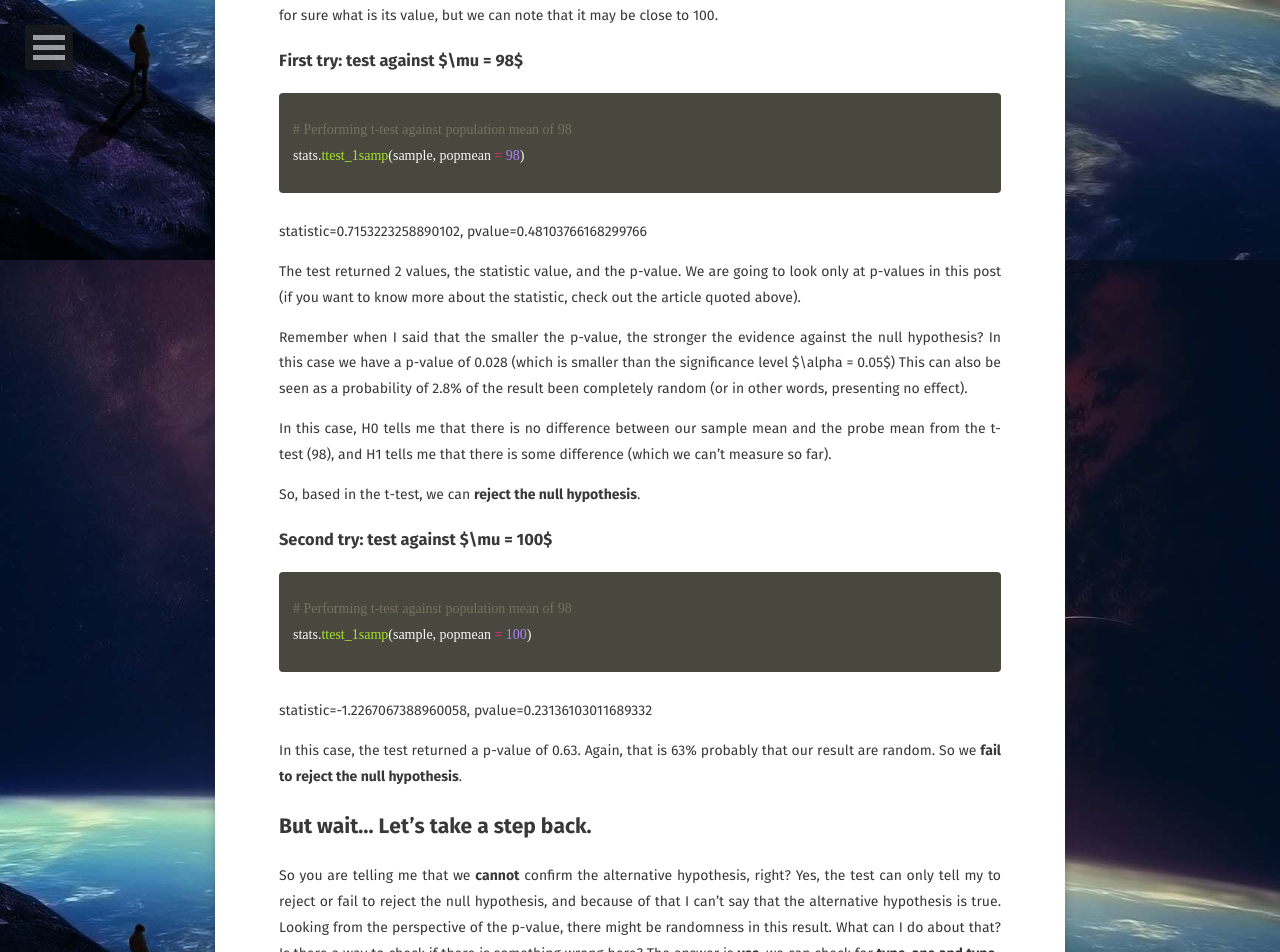
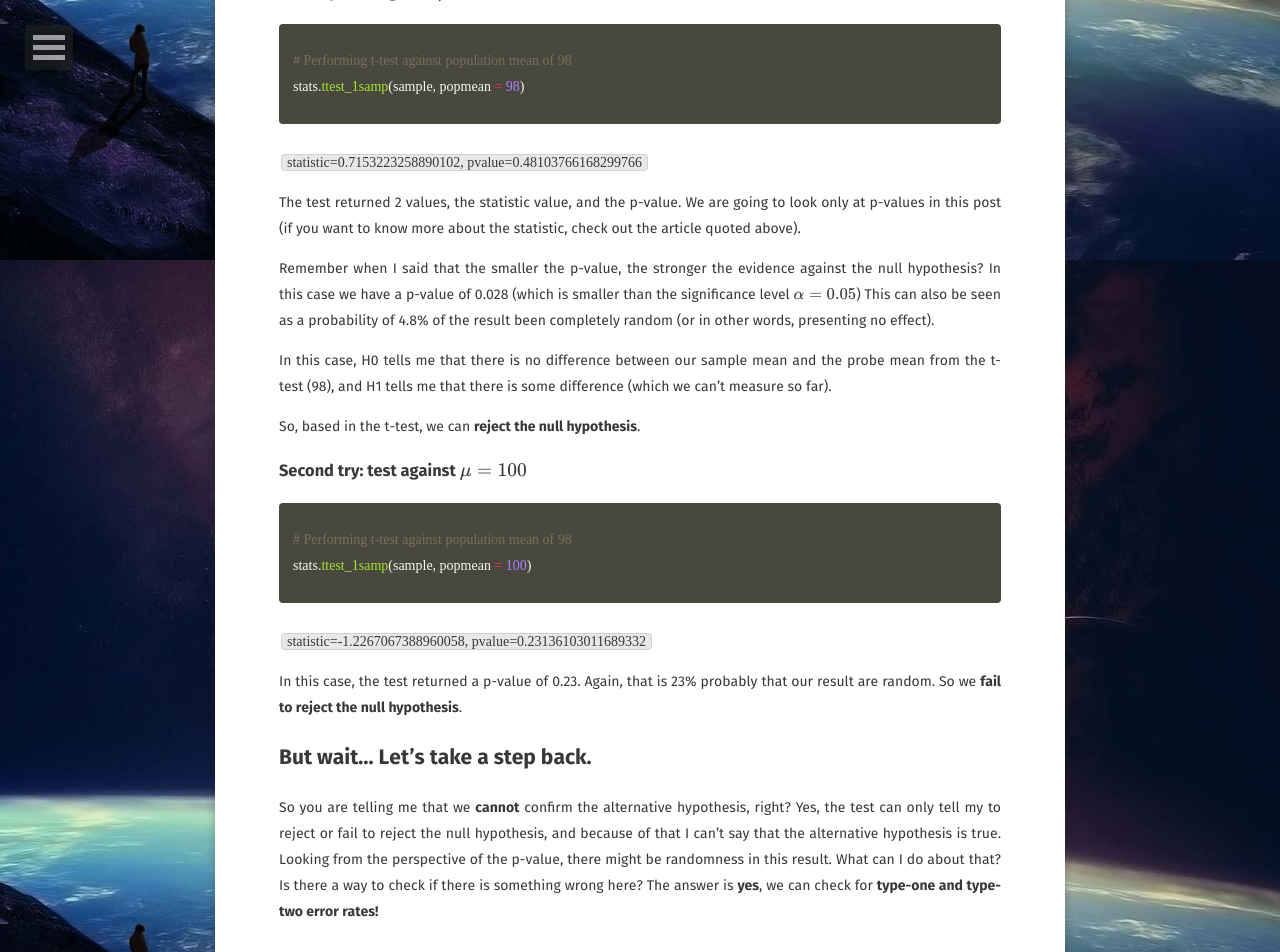
Before and after one commit to hgpadovani/hgpadovani.github.io, a Jekyll site: the page built from _posts/2020-06-27-hypothesis-test.md, in a window 1280 px wide and 1400 px high, scrolled down 4240 px. Shown: the top 952 px of the window. Built offline with Jekyll 4.4.1, drawn with Linux system fonts in a browser that asks for light colours; some web fonts are replaced; formulas are drawn with MathJax 3; comment, search, counter and statistics services are not loaded; some of the changed text lies outside the part shown.

Commit message:
adding last adjustments to first post

```diff
--- a/_posts/2020-06-27-hypothesis-test.md
+++ b/_posts/2020-06-27-hypothesis-test.md
@@ -16,7 +16,7 @@ comments: true
 
 In this post, I'll try to explain the concept of p-values from a different perspective.
 
-I believe everyone has seen hypothesis test in any statistical discipline. We all have been presented with the concept of p-value, alpha (or significance) level, power, null hypothesis and alternativa hypothesis, t-tests, ANOVA, among other fancy names for simple concepts.
+I believe everyone has seen hypothesis test in any statistical discipline. We all have been presented with the concept of p-value, alpha (or significance) level, power, null hypothesis and alternative hypothesis, t-tests, ANOVA, among other fancy names for simple concepts.
 
 We also had to perform some few hypothesis tests ourselfs, trying to grasp how to do it and how to interpret it right.
 
@@ -71,19 +71,18 @@ plt.xlabel("Large sample size")
 plt.ylabel("Count")
 {% endhighlight %}
 
-<img src="/assets/img/norm_dist.JPG" width="200" height="200">
-<figcaption> Random sample from X </figcaption>
+<img src="/assets/img/hyptest/norm_dist.JPG" width="200" height="200">
 
 Cool! That is a fine normal distribution. Now we are ready to play around with it.
-]
-## Hypothesis test begins
+
+# Hypothesis test begins
 
 Ok, now let's get to hypothesis test. Basically, we are trying to check if some hypothesis can or cannot be rejected based on some sample data. But what does that mean?
 
 Before answering this question, let's define some basic concepts in order to understand it.
 
-- H0: the null hypothesis. This hypothesis can be interpreted as if there is no significant effect in our data. Given a certain test, we can only reject it or fail to reject it, never to confirm something. THIS IS VERY IMPORTANT TO REMEMBER;
-- H1: the alternative hypothesis. This hypothesis can be interpreted as if there IS some sort of effect observed in our data;
+- H0: the null hypothesis. This hypothesis can be interpreted as if there is no significant effect in our data. Given a certain test, we can only reject it or fail to reject it, never to confirm something. __THIS IS VERY IMPORTANT TO REMEMBER__;
+- H1: the alternative hypothesis. This hypothesis can be interpreted as if __there is__ some sort of effect observed in our data;
 - $$\alpha$$: The significante level. A threshold set to verify the validity of out test (usually set to 0.05);
 - $$\beta$$: The power of out test (actually, is $$1 - \beta$$);
 - p-value: that's a tricky one! p-value can be interpreted as the evidence against the null hypothesis. The smaller the p-value, the stronger the evidence you have to reject the null. It can also be interpreted as a probability of your result be completely random (or presenting no effect).
@@ -110,8 +109,7 @@ plt.title("Samples")
 plt.show()
 {% endhighlight %}
 
-<img src="/assets/img/samples.JPG" width="200" height="200">
-<figcaption> A few samples </figcaption>
+<img src="/assets/img/hyptest/samples.JPG" width="200" height="200">
 
 OK, so now we have 26 data points drawn from X. Suppose that we didn't know beforehand how this data was generated and we had to "guess" what is the mean of this generating process. Hypothesis test to the rescue!
 
@@ -121,62 +119,60 @@ First, I'd like to recommend [this article](https://towardsdatascience.com/stati
 
 After that, this case calls for an one sample t-test!
 
-## One sample t-test
+# One sample t-test
 
 Remember that we want to test our sample and "guess" its mean. By looking at the picture above, we cannot say for sure what is its value, but we can note that it may be close to 100.
 
-### First try: test against $\mu = 98$
+### First try: test against $$\mu = 98$$
 
 {% highlight python %}
 # Performing t-test against population mean of 98
 stats.ttest_1samp(sample, popmean = 98)
 {% endhighlight %}
-statistic=0.7153223258890102,
-pvalue=0.48103766168299766
+`statistic=0.7153223258890102, pvalue=0.48103766168299766`
 
 The test returned 2 values, the statistic value, and the p-value. We are going to look only at p-values in this post (if you want to know more about the statistic, check out the article quoted above).
 
-Remember when I said that the smaller the p-value, the stronger the evidence against the null hypothesis? In this case we have a p-value of 0.028 (which is smaller than the significance level $\alpha = 0.05$) This can also be seen as a probability of 2.8% of the result been completely random (or in other words, presenting no effect).
+Remember when I said that the smaller the p-value, the stronger the evidence against the null hypothesis? In this case we have a p-value of 0.028 (which is smaller than the significance level $$\alpha = 0.05$$) This can also be seen as a probability of 4.8% of the result been completely random (or in other words, presenting no effect).
 
 In this case, H0 tells me that there is no difference between our sample mean and the probe mean from the t-test (98), and H1 tells me that there is some difference (which we can't measure so far).
 
 So, based in the t-test, we can __reject the null hypothesis__.
 
-### Second try: test against $\mu = 100$
+### Second try: test against $$\mu = 100$$
 
 {% highlight python %}
 # Performing t-test against population mean of 98
 stats.ttest_1samp(sample, popmean = 100)
 {% endhighlight %}
-statistic=-1.2267067388960058,
-pvalue=0.23136103011689332
+`statistic=-1.2267067388960058, pvalue=0.23136103011689332`
 
-In this case, the test returned a p-value of 0.63. Again, that is 63% probably that our result are random. So we __fail to reject the null hypothesis__.
+In this case, the test returned a p-value of 0.23. Again, that is 23% probably that our result are random. So we __fail to reject the null hypothesis__.
 
 ## But wait... Let's take a step back.
 
 So you are telling me that we __cannot__ confirm the alternative hypothesis, right? Yes, the test can only tell my to reject or fail to reject the null hypothesis, and because of that I can't say that the alternative hypothesis is true.
 Looking from the perspective of the p-value, there might be randomness in this result. What can I do about that? Is there a way to check if there is something wrong here? The answer is __yes__, we can check for __type-one and type-two error rates!__
 
-## A way to quantify our wrongness: Type-one and type-two error rates
+# A way to quantify our wrongness: Type-one and type-two error rates
 
-We kind of already know something about it. Remember the $\alpha$ and $\beta$ that I talked about earlier? They are the type-one and type-two error rates, respectivelly (or false positives and false negatives, if you will).
+We kind of already know something about it. Remember the $$\alpha$$ and $$\beta$$ that I talked about earlier? They are the type-one and type-two error rates, respectivelly (or false positives and false negatives, if you will).
 
 Basically, a false positive happens when my test tells me that the is a true effect, when there isn't; and a false negative happens when my test tells me that there isn't a true effect, and in fact there is.
 
-In terms of the concepts we've seen so far, a false positive happens when the my test tells me to reject the null hypothesis (p-value < $\alpha$) when I shouldn't, and a false negative happens when my test tells me to accept the null hypothesis (p-value > $\alpha$) when I souldn't. The image below can help you get it.
+In terms of the concepts we've seen so far, a false positive happens when the my test tells me to reject the null hypothesis (p-value < $$\alpha$$) when I shouldn't, and a false negative happens when my test tells me to accept the null hypothesis (p-value > $$\alpha$$) when I souldn't. The image below can help you get it.
 
-<img src="/assets/img/error_rates.JPG" width="200" height="200">
+<img src="/assets/img/hyptest/error_rates.JPG" width="200" height="200">
 <figcaption> Error rates </figcaption>
 
 We can also look at it in terms of sampling distributions, such as the image above.
 
-<img src="/assets/img/test.png" width="200" height="200">
+<img src="/assets/img/hyptest/test.png" width="200" height="200">
 <figcaption> Population mean comparison </figcaption>
 
 Now it makes more sense. We can formulate our hypothesis, run some cool statistical test, measure its results (p-values, in this article), and measure error rates.
 
-In the examples above we've seen a hypothesis test performed by an one sample t-test of 26 samples against one mean $\mu$. But what if we had __26 different samples__? Will the results be the same?
+In the examples above we've seen a hypothesis test performed by an one sample t-test of 26 samples against one mean $$\mu$$. But what if we had __26 different samples__? Will the results be the same?
 
 ## Running multiple t-tests for different samples, p-values for everyone!
 
@@ -207,18 +203,18 @@ plt.title("Distribution of p-values for H0")
 plt.show()
 {% endhighlight %}
 
-<img src="/assets/img/h0.JPG" width="200" height="200">
+<img src="/assets/img/hyptest/h0.JPG" width="200" height="200">
 
 Wow! We've got a kind of uniform distribution on p-values! The histogram has 20 bins, which means that there is about 500 p-values per bin. But what does that mean?
 
-For starters, our random variable __X__ has $\mu = 100$, and our samples were tested against $\mu_{test} = 100$. This means that there is no effect to be observed in this scenario. Hence, we would've expected p-values > $\alpha$ (the significance level). But remember that we have some error rates (in this case, only false positives, since there is no true effect).
+For starters, our random variable __X__ has $$\mu = 100$$, and our samples were tested against $$\mu_{test} = 100$$. This means that there is no effect to be observed in this scenario. Hence, we would've expected p-values > $$\alpha$$ (the significance level). But remember that we have some error rates (in this case, only false positives, since there is no true effect).
 
 And the cool thing is, if you get all p-values in the first bin (from 0 to 0.05), and divide it by the total number of simulations, we get:
 
 {% highlight python %}
 len(np.where(np.array(pvalues) < 0.05)[0])/N_SIM
 {% endhighlight %}
-0.051
+`0.051`
 
 which is the type-one error rate for this experiment! Told you that this would be cool!
 
@@ -246,25 +242,18 @@ plt.title("Distribution of p-values for H1")
 plt.show()
 {% endhighlight %}
 
-<img src="/assets/img/h1.JPG" width="200" height="200">
+<img src="/assets/img/hyptest/h1.JPG" width="200" height="200">
 
 Another cool thing happened! In this plot, we can see that a lot of p-values were binned in 0 to 0.05! That's expected, since $\mu = 100$, and our samples were tested against $\mu_{test} = 103$ (meaning that there is some sort of effect). In this case, we can calculate the false negatives, which is all the p-values that fell above $\alpha = 0.05$
 
 {% highlight python %}
 1 - len(np.where(np.array(pvalues) < 0.05)[0])/N_SIM
 {% endhighlight %}
-0.1669
+`0.1669`
 
-which is the value of $\beta$! The term $1-\beta$ is the __power__ of our test, or the number of times that the test was actually right.
+which is the value of $$\beta$$! The term $$1-\beta$$ is the __power__ of our test, or the number of times that the test was actually right.
 
 And that is pretty much it! We have finished our tour on hypothesis test!
-
-In the next posts I'll explore the concept of the Likelihood functions and Bayes Factors, and how to do hypothesis tests with it! See you there.
-
-which is the value of $\beta$! The term $1-\beta$ is the __power__ of our test, or the number of times that the test was actually right.
-
-And that is pretty much it! We have finished our tour on hypothesis test!
-
 In the next posts I'll explore the concept of the Likelihood functions and Bayes Factors, and how to do hypothesis tests with it! See you there.
 
 # Awesome science applications
```
Also changed, not shown: other parts of _posts/2020-06-27-hypothesis-test.md (+1 -1 lines), about/index.md (+11 -6 lines), assets/img/about/me.jpg (renamed from assets/img/me200.jpg), assets/img/hyptest/error_rates.jpeg (renamed from assets/img/error_rates.jpeg), assets/img/hyptest/h0.JPG (renamed from assets/img/h0.JPG), assets/img/hyptest/h1.JPG (renamed from assets/img/h1.JPG), assets/img/hyptest/norm_dist.JPG (renamed from assets/img/norm_dist.JPG), assets/img/hyptest/samples.JPG (renamed from assets/img/samples.JPG), assets/img/hyptest/test.png (renamed from assets/img/test.png), assets/img/me.jpg (deleted), assets/img/nn-logo.png (deleted), assets/img/saturn.png (deleted), assets/img/saturn2.png (deleted), assets/img/saturn3.png (deleted), 2 more files.
